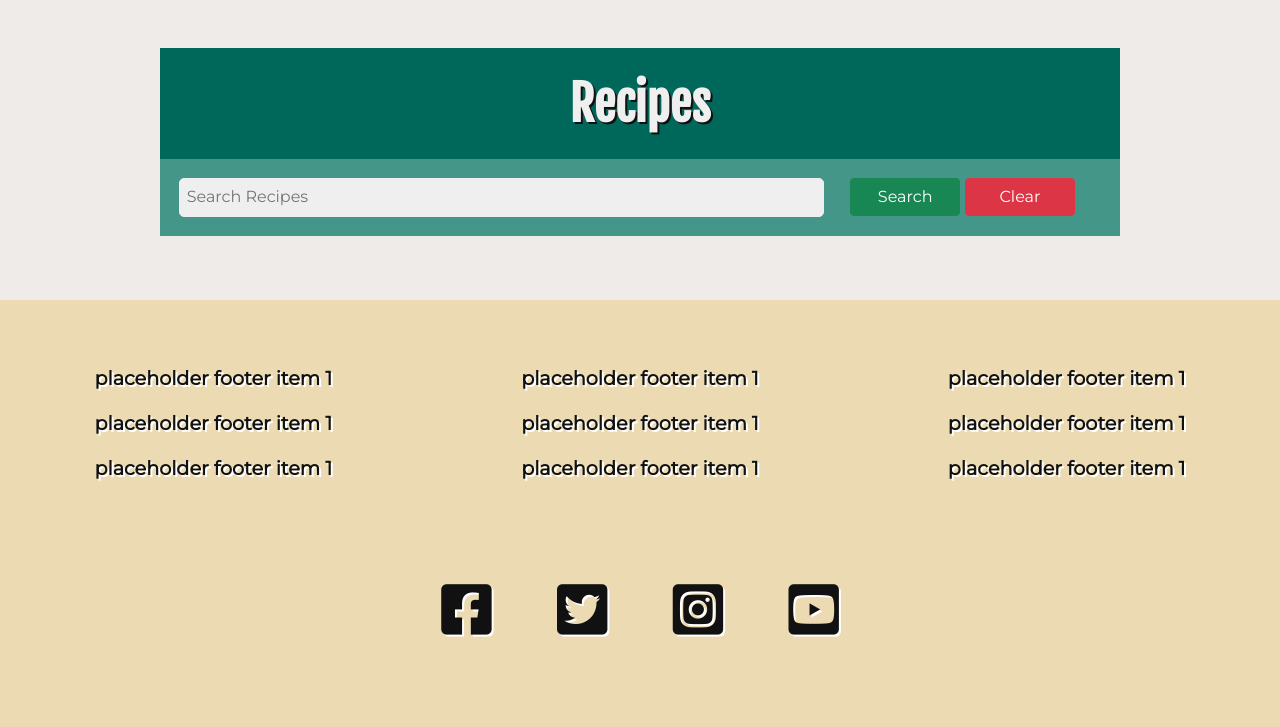
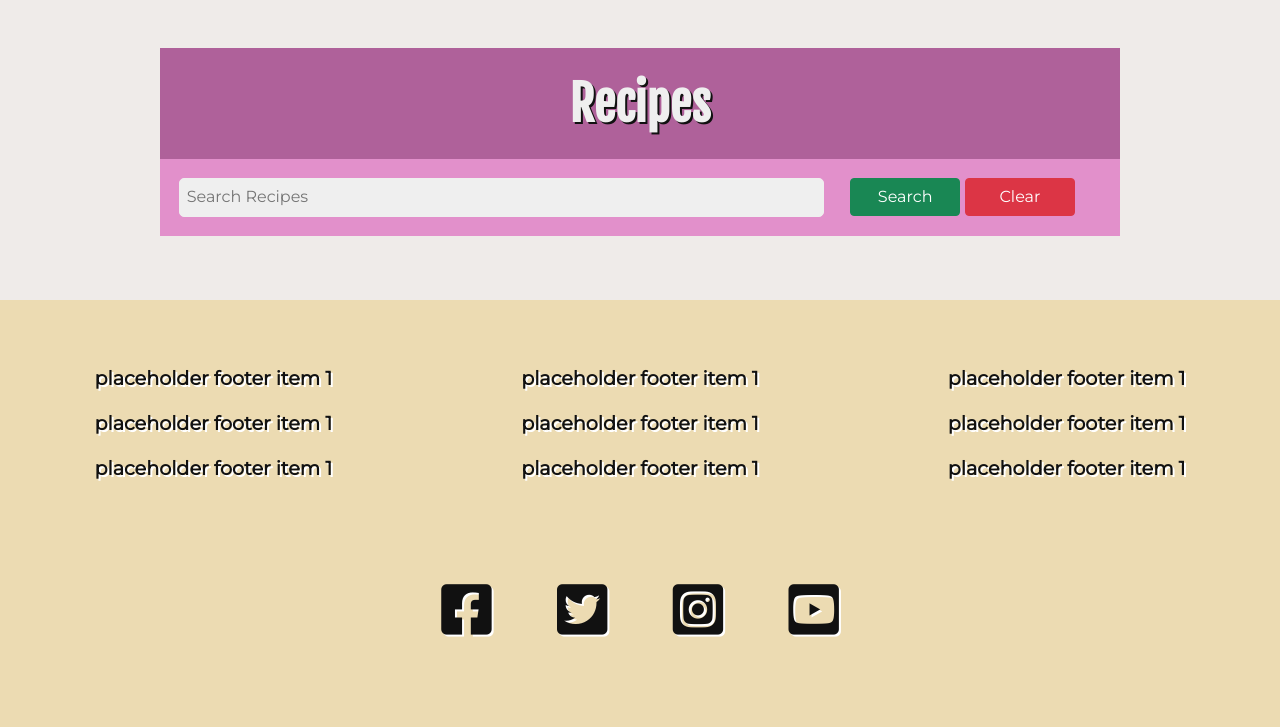
Before and after one commit to nickassafkirk/cooking-with-katie, a Flask app: page /recipes in a window 1280 px wide. Shown: the part 256-983 px from the top of the page. Run offline with Flask 2, Linux system fonts and the light colour scheme; data that the repository does not hold is empty; some libraries are stand-ins or nearby versions.

Commit message:
Style recipe search bar

```diff
--- a/static/css/style.css
+++ b/static/css/style.css
@@ -497,7 +497,6 @@ header .navbar a{
 }
 
 #search-recipes-form{
-    background-color: var(--green-light);
     display: flex;
     flex-flow: row nowrap;
     justify-content: space-between;
--- a/templates/recipes.html
+++ b/templates/recipes.html
@@ -3,8 +3,8 @@
 <!-- Search area-->
 <div class="container-fluid page-content-container my-5">
     <div class="row p-0">
-        <div class="col-12 page-section__heading green mb-0">Recipes</div>
-        <div class="col-12" id="search-area">
+        <div class="col-12 page-section__heading pink-dark mb-0">Recipes</div>
+        <div class="col-12 pink" id="search-area">
             <form action="{{ url_for('search_recipes') }}" method="POST" id="search-recipes-form">
                 <div class="input-area">
                     <input type="text" name="search_recipe" id="search_recipe" placeholder="Search Recipes">
```
